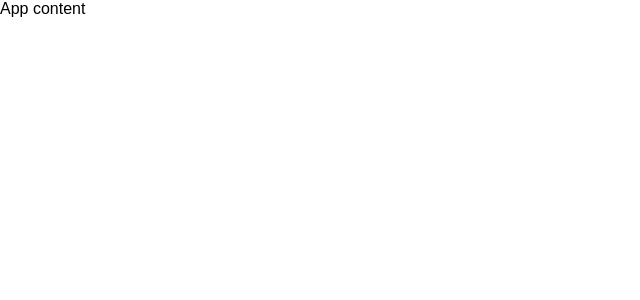
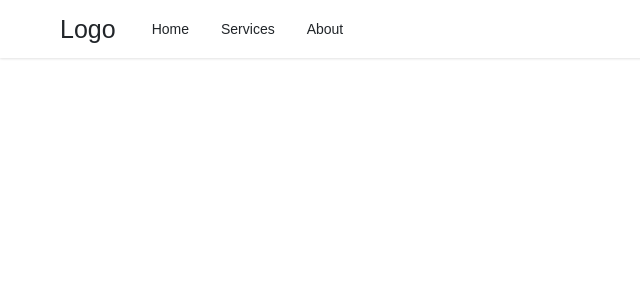
Before and after one commit to sylvia-boyani/hope-2, a React (Create React App) app: page / in a window 1280 px wide. Shown: the top 300 px of the page, without its empty margins (0-640 px from the left). Built offline with nearby package versions, Linux system fonts and the light colour scheme.

Commit message:
add nav menu files

```diff
--- a/src/components/App.js
+++ b/src/components/App.js
@@ -1,5 +1,11 @@
+import Header from "./Header";
+
 const App = () => {
-  return <div>App content</div>;
+  return (
+    <div>
+      <Header />
+    </div>
+  )
 };
 
 export default App;
--- a/src/components/Header.js
+++ b/src/components/Header.js
@@ -0,0 +1,16 @@
+import Navbar from './Navbar';
+
+const Header = () => {
+  return (
+    <header>
+      <div className="nav-area">
+        <a href="/" className="logo">
+          Logo
+        </a>
+        <Navbar />
+      </div>
+    </header>
+  );
+};
+
+export default Header;
--- a/src/components/Navbar.js
+++ b/src/components/Navbar.js
@@ -0,0 +1,19 @@
+import {menuItems} from '../menuItems'
+
+const Navbar = () => {
+    return (
+      <nav>
+        <ul className="menus">
+        {menuItems.map((menu, index) => {
+          return (
+            <li className="menu-items" key={index}>
+              <a href={menu.url}>{menu.title}</a>
+            </li>
+          );
+        })}
+        </ul>
+      </nav>
+    );
+  };
+
+  export default Navbar;
--- /dev/null
+++ b/src/menuItems.js
@@ -0,0 +1,14 @@
+export const menuItems = [
+    {
+      title: 'Home',
+      url: '/',
+    },
+    {
+      title: 'Services',
+      url: '/services',
+    },
+    {
+      title: 'About',
+      url: '/about',
+    },
+  ];
```
